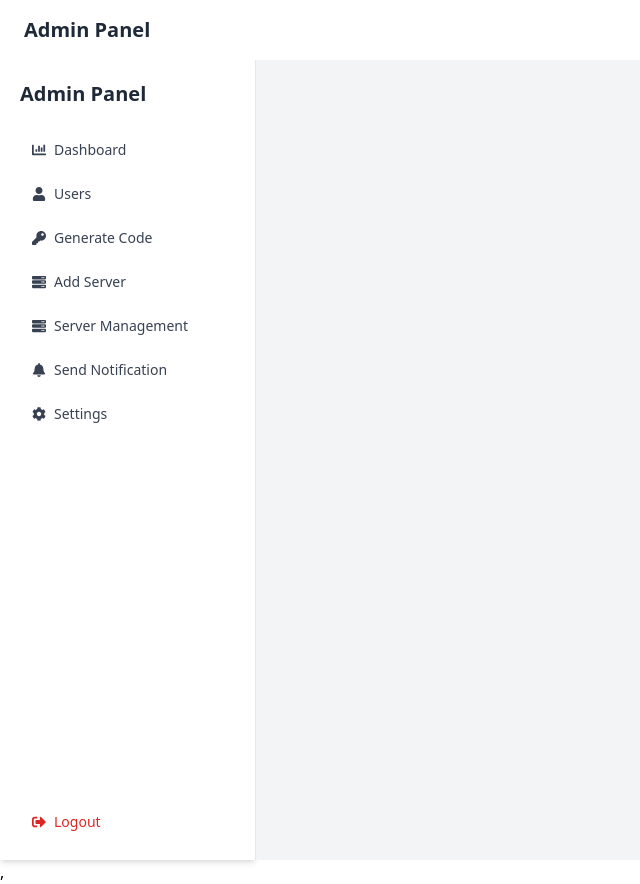
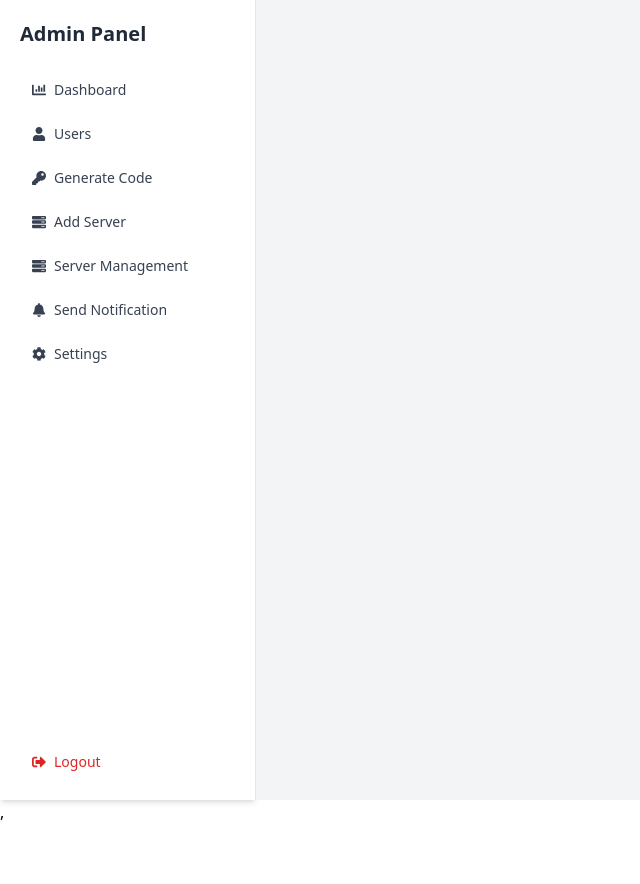
Before and after one commit to MrVoidLink/vpn-admin-panel, a React (Vite) app: page /admin in a window 1280 px wide. Shown: the whole page, without its empty margins (0-640 px from the left). After the commit the page ends 824 px from the top, so only its background shows below. Built offline with nearby package versions, Linux system fonts and the light colour scheme; no server answers; sample sign-in values are in the browser's storage.

Commit message:
Remove header from admin layout and project

```diff
--- a/src/components/Header.jsx
+++ /dev/null
@@ -1,9 +0,0 @@
-import React from "react";
-
-export default function Header() {
-  return (
-    <header className="bg-white shadow px-6 py-4 flex justify-between items-center">
-      <h1 className="text-xl font-bold text-gray-800">Admin Panel</h1>
-    </header>
-  );
-}
--- a/src/layouts/AdminLayout.jsx
+++ b/src/layouts/AdminLayout.jsx
@@ -1,13 +1,10 @@
 import React from "react";
-import Header from "../components/Header";
 import Sidebar from "../components/Sidebar";
 import { Outlet } from "react-router-dom";
 
 const AdminLayout = () => {
   return (
     <div className="flex flex-col min-h-screen">
-      {/* هدر بالای پنل */}
-      <Header />
 
       {/* بدنه اصلی */}
       <div className="flex flex-1">
```
